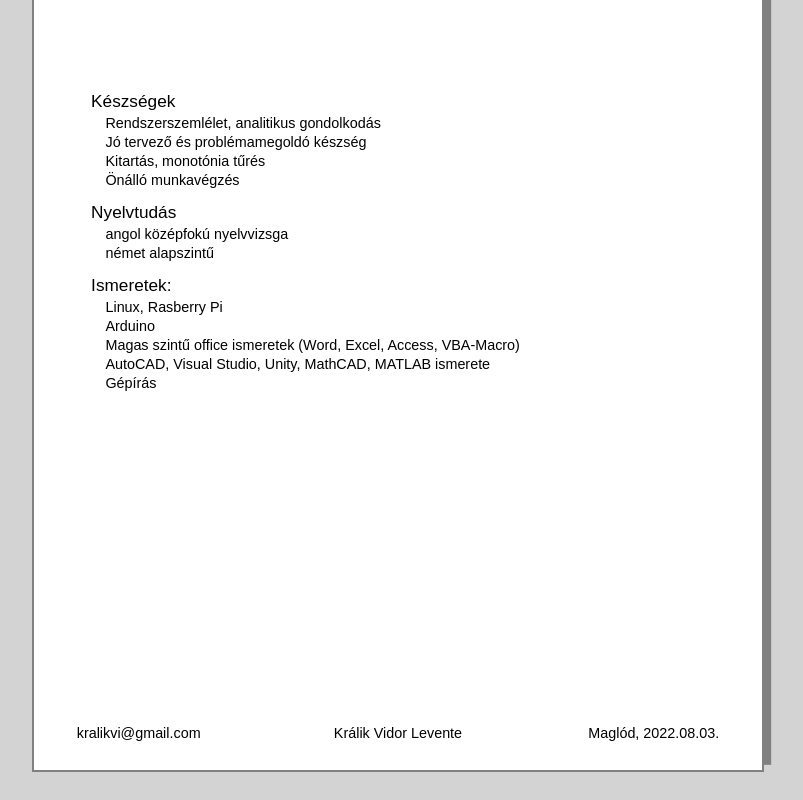
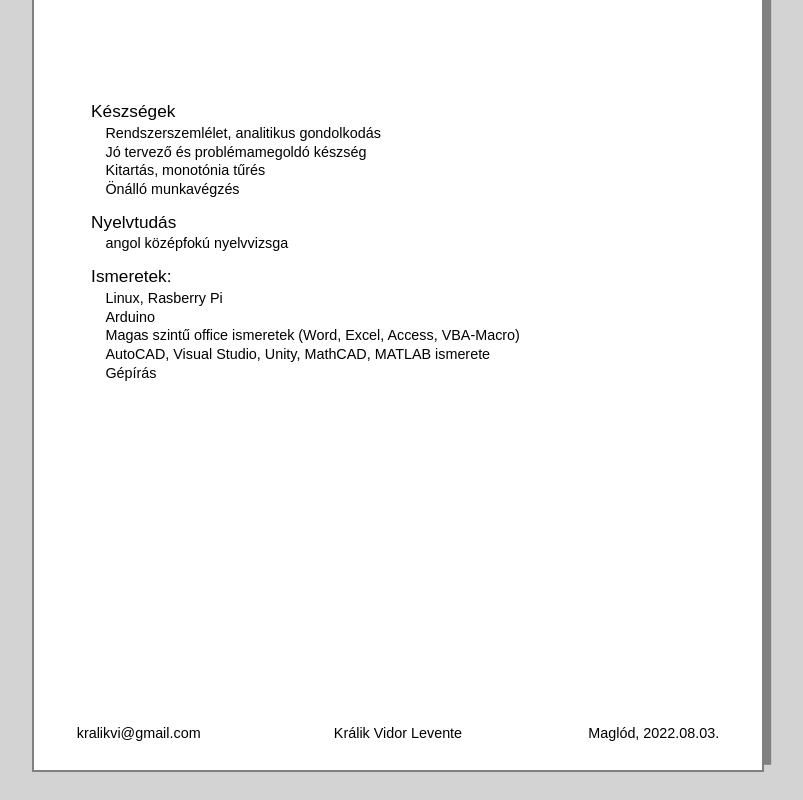
Before and after one commit to kralikvi/kralikvi.github.io, a plain HTML site: page index.html in a window 1280 px wide. Shown: the part 1388-2188 px from the top of the page, without its empty margins (242-1045 px from the left). Drawn offline with Linux system fonts and the light colour scheme.

Commit message:
Update index.html
Removed German language

```diff
--- a/index.html
+++ b/index.html
@@ -296,7 +296,6 @@
 		<article>
 			<header>Nyelvtudás</header>
 			<p>angol középfokú nyelvvizsga</p>
-			<p>német alapszintű</p>
 		</article>
 		<article>
 			<header>Ismeretek:</header>
```
